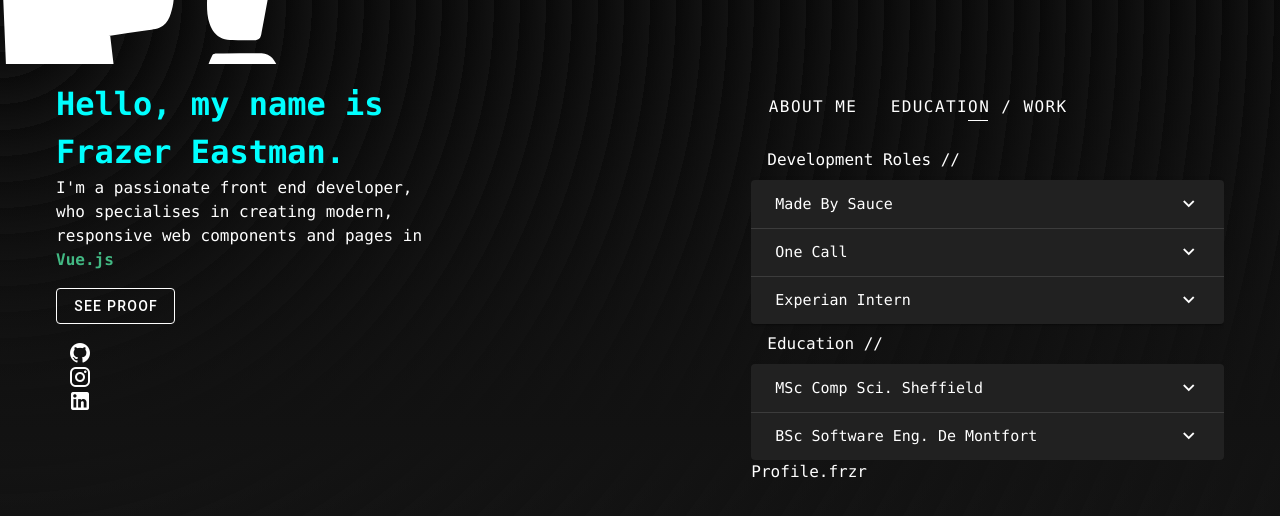
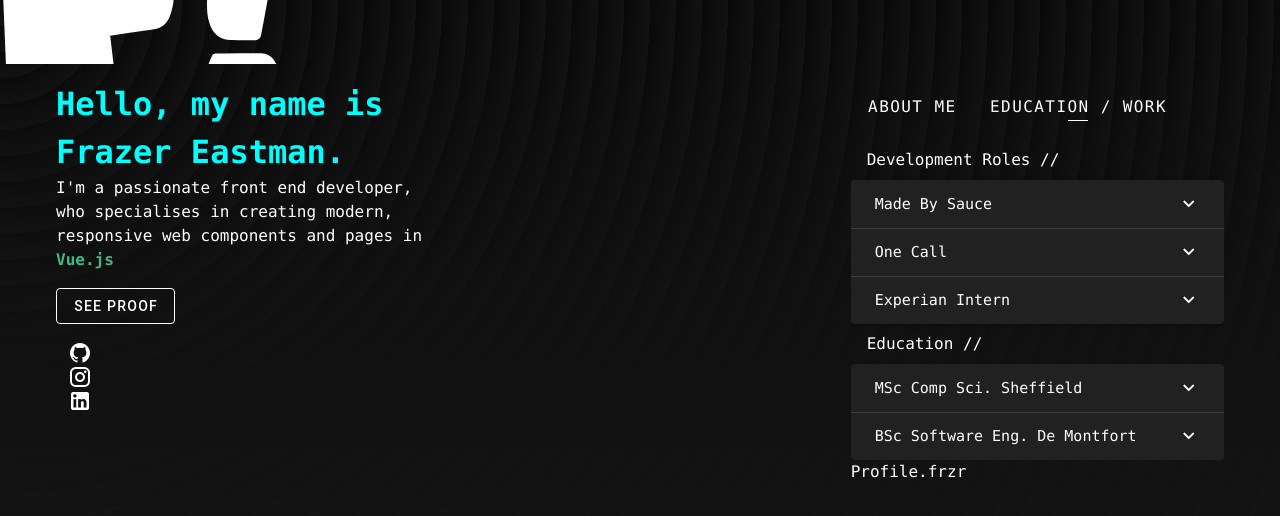
Before and after one commit to frazereastman/frazer-eastman-portfolio, a Vue app: page / in a window 1280 px wide. Both pictures are taken after a click on the button "EDUCATION / WORK". Shown: the top 516 px of the page. Built offline with nearby package versions, Linux system fonts and the light colour scheme.

Commit message:
Minor responsiveness tweaks, more to be done.

```diff
--- a/src/components/HomeAboutMe.vue
+++ b/src/components/HomeAboutMe.vue
@@ -43,7 +43,7 @@ const toggleIsOnAboutMe = (value) => {
                 from all walks of life
             </p>
 
-            <div v-else>
+            <div v-else class="w-full">
                 <p class="py-2 px-4 body-text border-y-2 border-white">
                     Development Roles //
                 </p>
@@ -83,13 +83,13 @@ const toggleIsOnAboutMe = (value) => {
                         :key="i"
                         :text="EducationDetails[i - 1].text"
                         :title="EducationDetails[i - 1].title"
-                        class="bg-[#121212] body-text"
+                        class="bg-[#121212] body-text w-full"
                     />
                 </v-expansion-panels>
             </div>
         </div>
 
-        <div class="w-[150px] h-[30px] outline absolute right-0 top-[-32px] rounder-l-lg flex items-center justify-center">
+        <div class="w-[150px] h-[30px] outline absolute right-0 top-[-33px] rounder-l-lg flex items-center justify-center">
             <p class="body-text">
                 Profile.frzr
             </p>
--- a/src/components/HelloWorld.vue
+++ b/src/components/HomeView.vue
@@ -3,8 +3,11 @@
     <v-container class="h-full">
       <v-row class="h-full flex items-center">
         <v-col
+          offset-sm="1"
+          offset-md="0"
           cols="12"
-          sm="6"
+          sm="10"
+          md="6"
           lg="4"
         >
           <homeBodyText />
@@ -13,8 +16,9 @@
         </v-col>
         <v-spacer />
         <v-col
+          class="hidden vuetify-md:block"
           cols="5"
-          lg="5"
+          lg="4"
         >
           <homeAboutMe />
         </v-col>
--- a/src/pages/index.vue
+++ b/src/pages/index.vue
@@ -1,7 +1,5 @@
 <template>
-  <HelloWorld />
+  <HomeView />
 </template>
 
-<script setup>
-  //
-</script>
+<script setup></script>
--- a/tailwind.config.js
+++ b/tailwind.config.js
@@ -3,6 +3,11 @@ module.exports = {
   purge: ['./index.html', './src/**/*.{vue,js,ts,jsx,tsx}'],
   content: [],
   theme: {
+    screens: {
+      'vuetify-sm': '600px',
+      'vuetify-md': '960px',
+      'vuetify-lg': '1264px',
+    },
     extend: {},
   },
   plugins: [],
```
